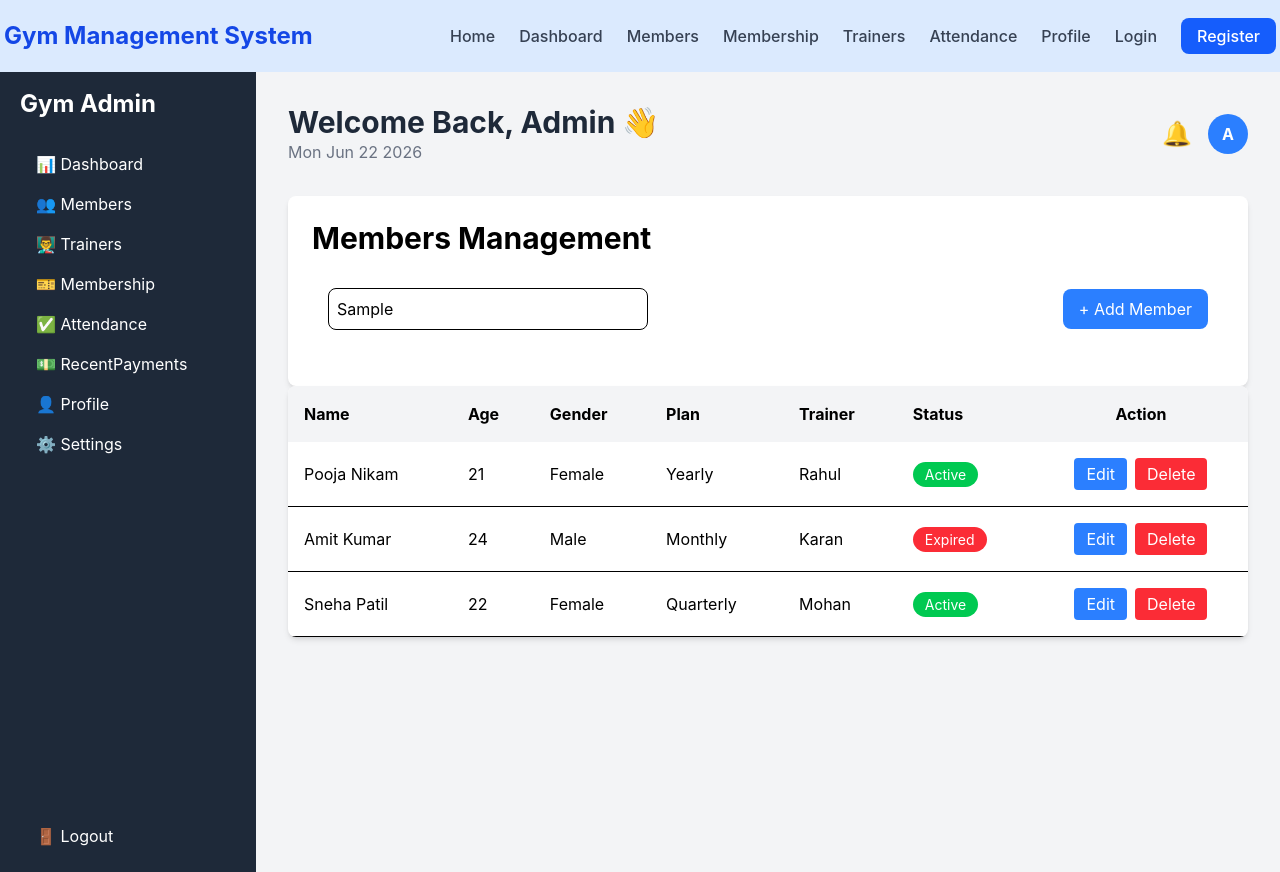
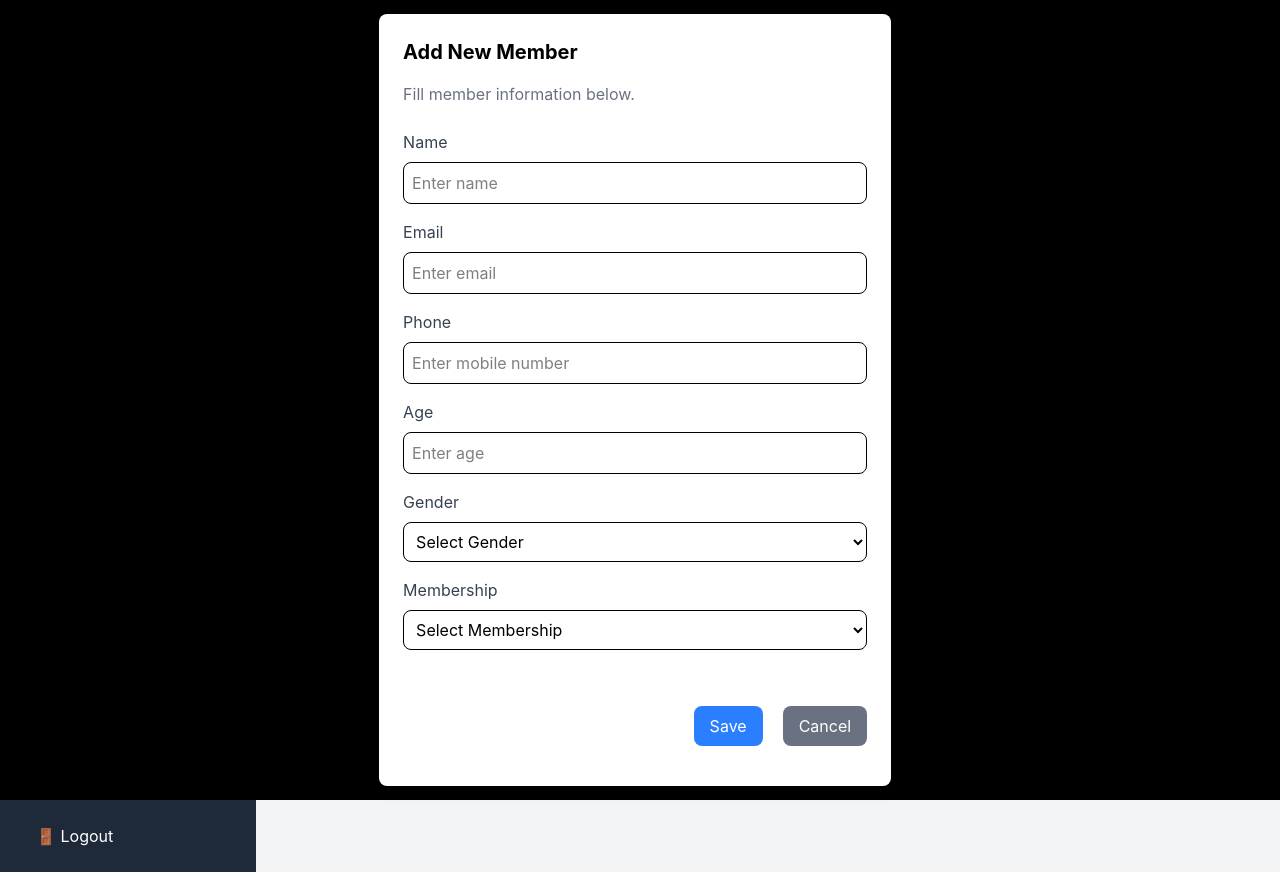
Before and after one commit to PoojaNikam2004/Gym-Management-System, a React (Vite) app: page /members in a window 1280 px wide. Both pictures are taken after typing "Sample" into the empty fields and a click on the button "+ Add Member". Built offline with nearby package versions, Linux system fonts and the light colour scheme.

Commit message:
i build member component

```diff
--- /dev/null
+++ b/src/components/AddMemberModal.jsx
@@ -0,0 +1,89 @@
+import { useState } from "react";
+
+
+
+
+
+function AddMemberModal({ onClose }) {
+
+
+    const [name, setName] = useState("");
+    const [email, setEmail] = useState("");
+    const [mobile, setMobileNumber] = useState("");
+    const [age, setAge] = useState("");
+    const [gender, setGender] = useState("");
+
+
+
+    const[membership ,setMembership] = useState("");
+
+    const handleSubmit =(e)=>{
+        e.preventDefault();
+        console.log({gender, name, email, mobile, age, membership});
+
+    };
+
+
+    return (
+        <div className="fixed inset-0 flex items-center justify-center bg-black bg-opacity-50 z-50">
+            <div className="bg-white p-6 rounded-lg shadow-lg w-full max-w-lg">
+
+                <h1 className="text-xl font-bold mb-4">Add New Member</h1>
+                <p className="text-gray-500 mb-6">
+                    Fill member information below.
+                </p>
+
+                <form onSubmit={handleSubmit}>
+                    <div className="mb-4">
+
+                        <label className="block text-gray-700 mb-2" htmlFor="name">Name</label>
+                        <input className="border p-2 rounded-lg w-full mb-4" type="text" id="name" name="name" placeholder="Enter name"
+                            value={name} onChange={(e) => setName(e.target.value)} />
+
+                        <label className="block text-gray-700 mb-2" htmlFor="email">Email</label>
+                        <input type="email" id="email" name="email" placeholder="Enter email" className="border p-2 rounded-lg w-full mb-4"
+                            value={email} onChange={(e) => setEmail(e.target.value)} />
+
+                        <label className="block text-gray-700 mb-2" htmlFor="phone">Phone</label>
+                        <input type="tel" id="phone" name="phone" placeholder="Enter mobile number" className="border p-2 rounded-lg w-full mb-4"
+                            value={mobile} onChange={(e) => setMobileNumber(e.target.value)} />
+
+                        <label className="block text-gray-700 mb-2" htmlFor="age">Age</label>
+                        <input type="number" id="age" name="age" placeholder="Enter age" className="border p-2 rounded-lg w-full mb-4"
+                            value={age} onChange={(e) => setAge(e.target.value)} />
+
+                        <label className="block text-gray-700 mb-2" htmlFor="gender">Gender</label>
+
+                        <select id="gender" name="gender" value={gender} onChange={(e) => setGender(e.target.value)} className="border p-2 rounded-lg w-full mb-4">
+                            <option value="">Select Gender</option>
+                            <option value="male">Male</option>
+                            <option value="female">Female</option>
+                            <option value="other">Other</option>
+                        </select>
+
+
+                        <label className="block text-gray-700 mb-2" htmlFor="membership">Membership</label>
+                        <select id="membership" name="membership" className="border p-2 rounded-lg w-full mb-4" value={membership} onChange={(e) => setMembership(e.target.value)}>
+                            <option value="">Select Membership</option>
+                            <option value="basic">Basic</option>
+                            <option value="premium">Premium</option>
+                            <option value="vip">VIP</option>
+                        </select>
+                        <div className="flex justify-end gap-3 mt-6">
+                            <button type="submit"
+                                className="bg-blue-500 text-white px-4 py-2 rounded-lg mt-4 hover:bg-blue-600 transition">Save</button>
+
+                            <button type="button" onClick={onClose}
+                                className="bg-gray-500 text-white px-4 py-2 rounded-lg mt-4 hover:bg-gray-600 transition ml-2">Cancel</button>
+
+                        </div>
+                    </div>
+                </form>
+
+            </div>
+2
+        </div>
+
+    )
+}
+export default AddMemberModal;
--- a/src/components/SearchBar.jsx
+++ b/src/components/SearchBar.jsx
@@ -1,4 +1,4 @@
-function SearchBar() {
+function SearchBar({ onAddMember }) {
   return (
     <div className="p-6 bg-white rounded-lg shadow-md">
       <h1 className="text-3xl font-bold mb-6">
@@ -12,7 +12,7 @@ function SearchBar() {
           className="border p-2 rounded-lg w-80"
         />
 
-        <button className="bg-blue-500 text-white px-4 py-2 margin rounded-lg">
+        <button className="bg-blue-500 text-white px-4 py-2 rounded-lg" onClick={onAddMember}>
           + Add Member
         </button>
       </div>
--- a/src/pages/Members.jsx
+++ b/src/pages/Members.jsx
@@ -1,9 +1,14 @@
+import { useState } from "react";
 import Sidebar from "../components/Sidebar";
 import Header from "../components/Header";
 import SearchBar from "../components/SearchBar";
 import MemberTable from "../components/MemberTable";
+import AddMemberModal from "../components/AddMemberModal";
 
 function Members() {
+
+    const [showModal, setShowModal] = useState(false);
+
     return (
         <div className="flex">
 
@@ -13,9 +18,12 @@ function Members() {
 
                 <Header />
 
-                <SearchBar />
+                <SearchBar onAddMember={() => setShowModal(true)} />
+                    <MemberTable />
 
-                <MemberTable />
+              {showModal && (
+                   <AddMemberModal onClose={() => setShowModal(false)} />
+)}
 
             </div>
 
```
